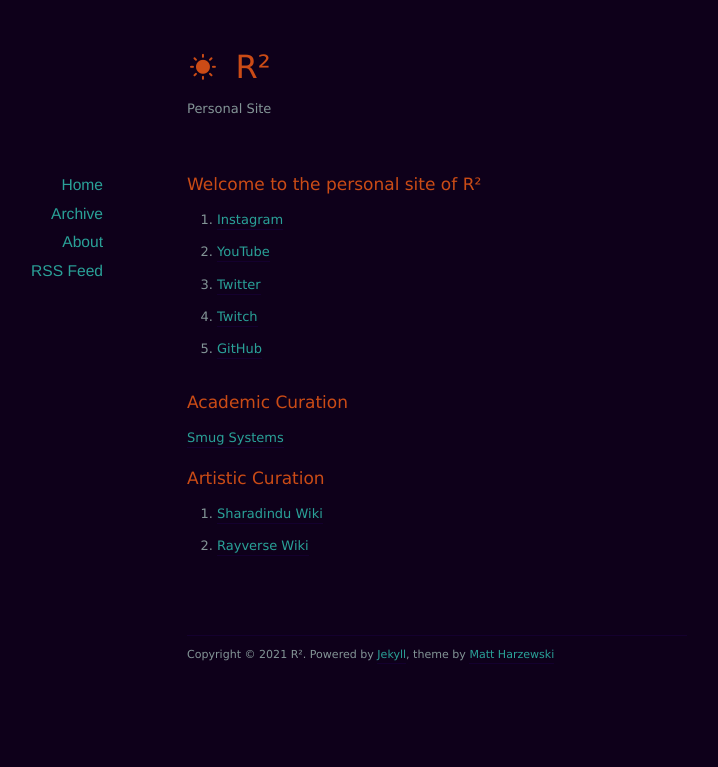
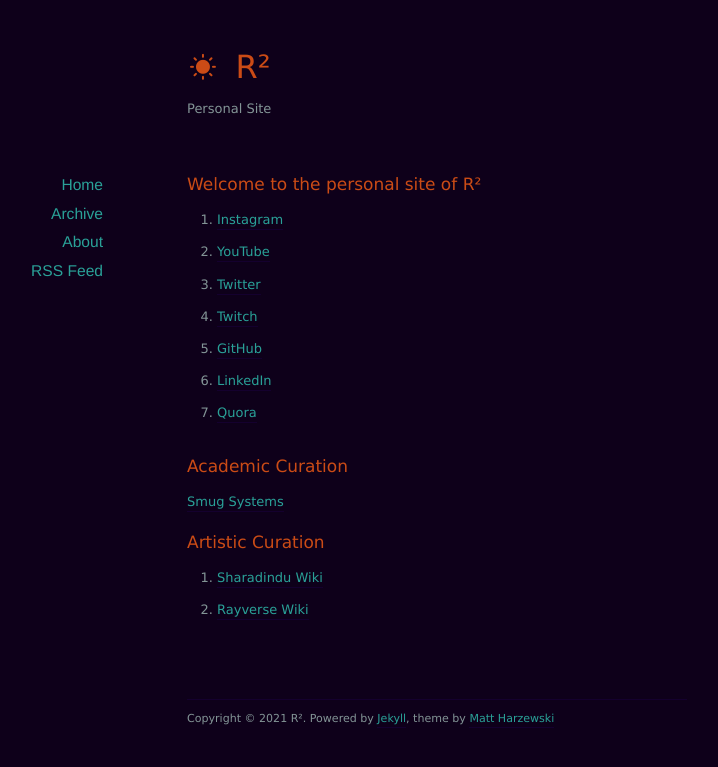
Before and after one commit to riddyrayes/riddyrayes.github.io, a Jekyll site: the page built from index.md, in a window 1280 px wide. Shown: the top 767 px of the page, without its empty margins (203-921 px from the left). Built offline with Jekyll 4.4.1, drawn with Linux system fonts in a browser that asks for light colours; nearby versions of some CDN libraries; our own code applies the rules of GitHub Pages for plain Markdown files.

Commit message:
added links

```diff
--- a/index.md
+++ b/index.md
@@ -4,15 +4,13 @@
 
 # Welcome to the personal site of R²
 
-
-
-
 - [Instagram](https://www.instagram.com/riddyrayes/)
 - [YouTube](https://www.youtube.com/channel/UCbt4cGINqLfiv18VUn4eayg)
 - [Twitter](https://twitter.com/riddyrayes)
 - [Twitch](https://www.twitch.tv/riddyrayes)
 - [GitHub](https://github.com/riddyrayes)
-
+- [LinkedIn](https://www.linkedin.com/in/riddyrayes)
+- [Quora](https://www.quora.com/profile/riddyrayes)
 
 # Academic Curation
 
```
